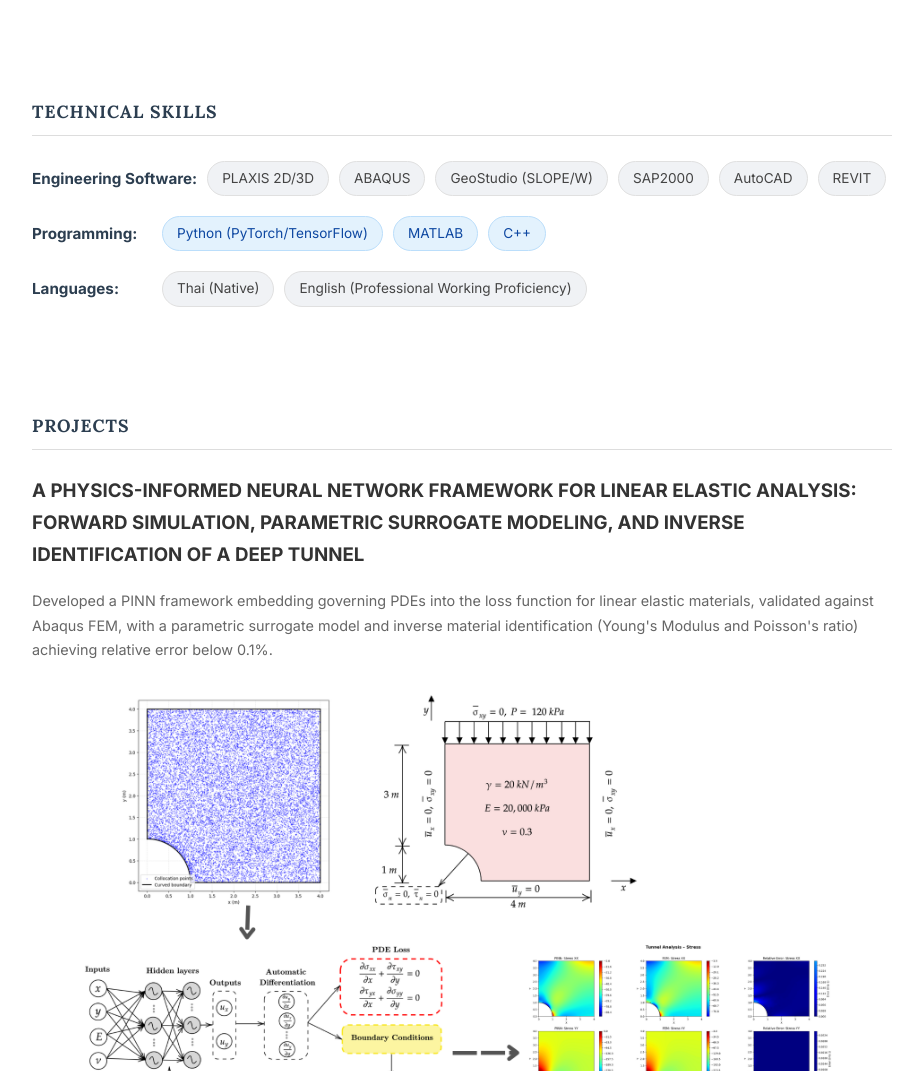
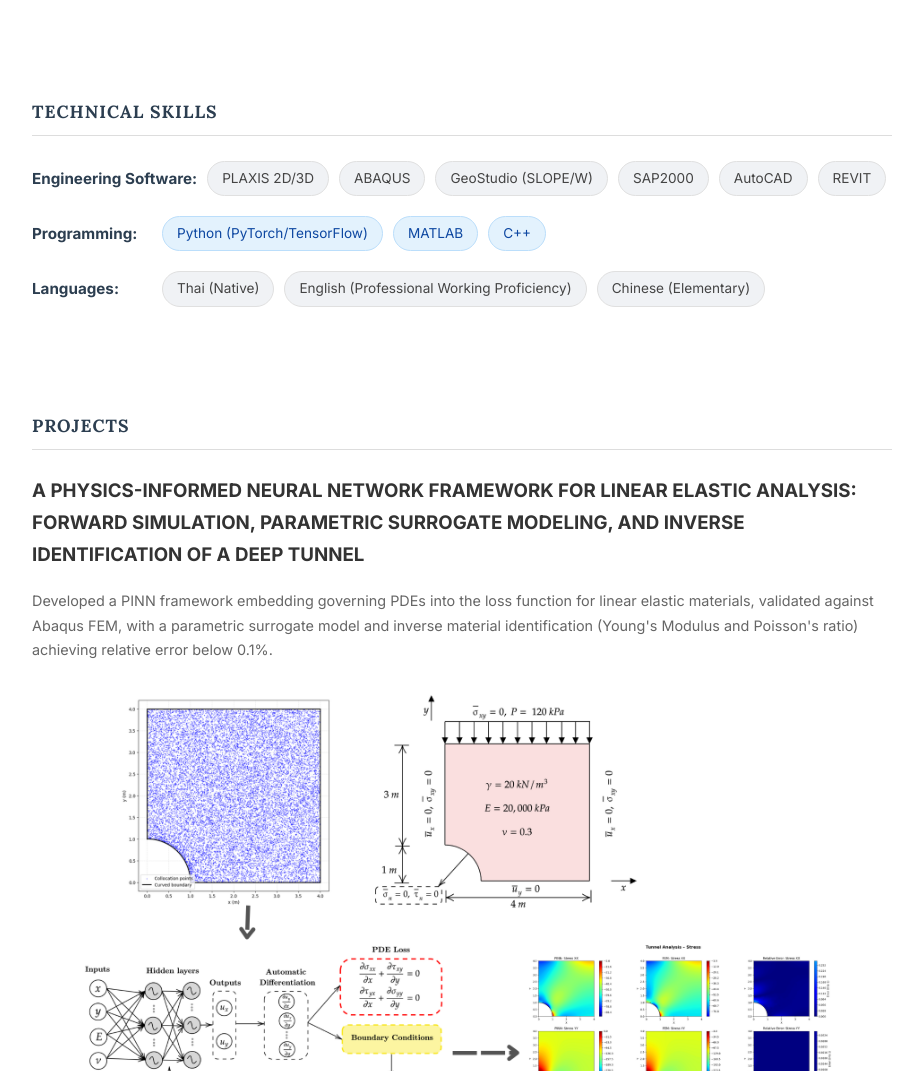
Before and after one commit to AP1S1T/Apisit.github.io, a plain HTML site: page index.html in a window 1280 px wide. Shown: the part 2649-3720 px from the top of the page, without its empty margins (178-1095 px from the left). Drawn offline with Linux system fonts and the light colour scheme; some icons are missing.

Commit message:
Update index.html

```diff
--- a/index.html
+++ b/index.html
@@ -573,6 +573,7 @@
             <span class="skill-category">Languages:</span>
             <span class="skill-badge">Thai (Native)</span>
             <span class="skill-badge">English (Professional Working Proficiency)</span>
+            <span class="skill-badge">Chinese (Elementary)</span>
         </div>
 
     </div>
```
